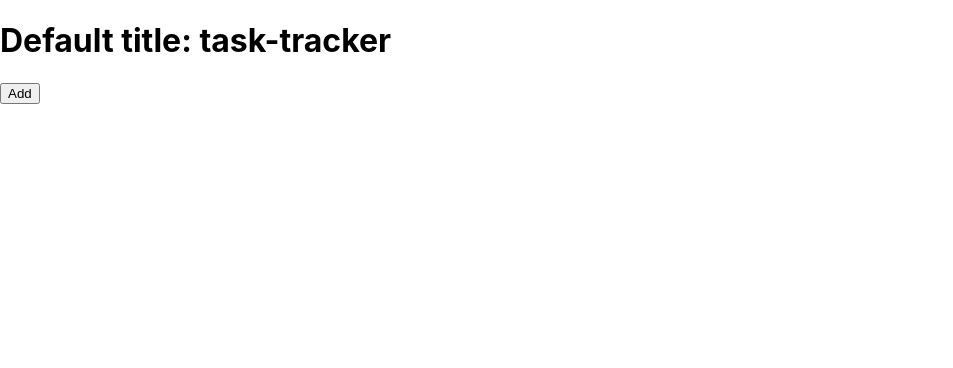
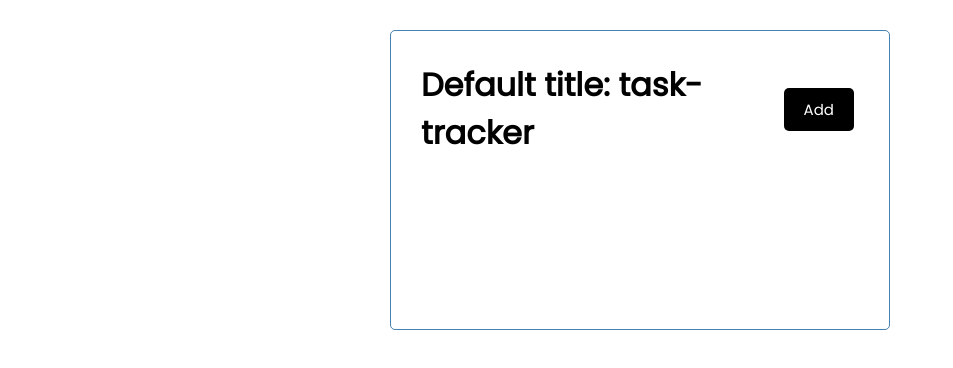
Before and after one commit to viktormishyn/react-task-tracker, a React (Create React App) app: page / in a window 1280 px wide. Shown: the top 368 px of the page, without its empty margins (0-953 px from the left). Built offline with nearby package versions, Linux system fonts and the light colour scheme.

Commit message:
Add styles to index.css

```diff
--- a/src/index.css
+++ b/src/index.css
@@ -1,13 +1,112 @@
-body {
+@import url('https://fonts.googleapis.com/css2?family=Poppins:wght@300;400&display=swap');
+
+* {
+  box-sizing: border-box;
   margin: 0;
-  font-family: -apple-system, BlinkMacSystemFont, 'Segoe UI', 'Roboto', 'Oxygen',
-    'Ubuntu', 'Cantarell', 'Fira Sans', 'Droid Sans', 'Helvetica Neue',
-    sans-serif;
-  -webkit-font-smoothing: antialiased;
-  -moz-osx-font-smoothing: grayscale;
+  padding: 0;
 }
 
-code {
-  font-family: source-code-pro, Menlo, Monaco, Consolas, 'Courier New',
-    monospace;
+body {
+  font-family: 'Poppins', sans-serif;
 }
+
+.container {
+  max-width: 500px;
+  margin: 30px auto;
+  overflow: auto;
+  min-height: 300px;
+  border: 1px solid steelblue;
+  padding: 30px;
+  border-radius: 5px;
+}
+
+.header {
+  display: flex;
+  justify-content: space-between;
+  align-items: center;
+  margin-bottom: 20px;
+}
+
+.btn {
+  display: inline-block;
+  background: #000;
+  color: #fff;
+  border: none;
+  padding: 10px 20px;
+  margin: 5px;
+  border-radius: 5px;
+  cursor: pointer;
+  text-decoration: none;
+  font-size: 15px;
+  font-family: inherit;
+}
+
+.btn:focus {
+  outline: none;
+}
+
+.btn:active {
+  transform: scale(0.98);
+}
+
+.btn-block {
+  display: block;
+  width: 100%;
+}
+
+.task {
+  background: #f4f4f4;
+  margin: 5px;
+  padding: 10px 20px;
+  cursor: pointer;
+}
+
+.task.reminder {
+  border-left: 5px solid green;
+}
+
+.task h3 {
+  display: flex;
+  align-items: center;
+  justify-content: space-between;
+}
+
+.add-form {
+  margin-bottom: 40px;
+}
+
+.form-control {
+  margin: 20px 0;
+}
+
+.form-control label {
+  display: block;
+}
+
+.form-control input {
+  width: 100%;
+  height: 40px;
+  margin: 5px;
+  padding: 3px 7px;
+  font-size: 17px;
+}
+
+.form-control-check {
+  display: flex;
+  align-items: center;
+  justify-content: space-between;
+}
+
+.form-control-check label {
+  flex: 1;
+}
+
+.form-control-check input {
+  flex: 2;
+  height: 20px;
+}
+
+footer {
+  margin-top: 30px;
+  text-align: center;
+}
```
